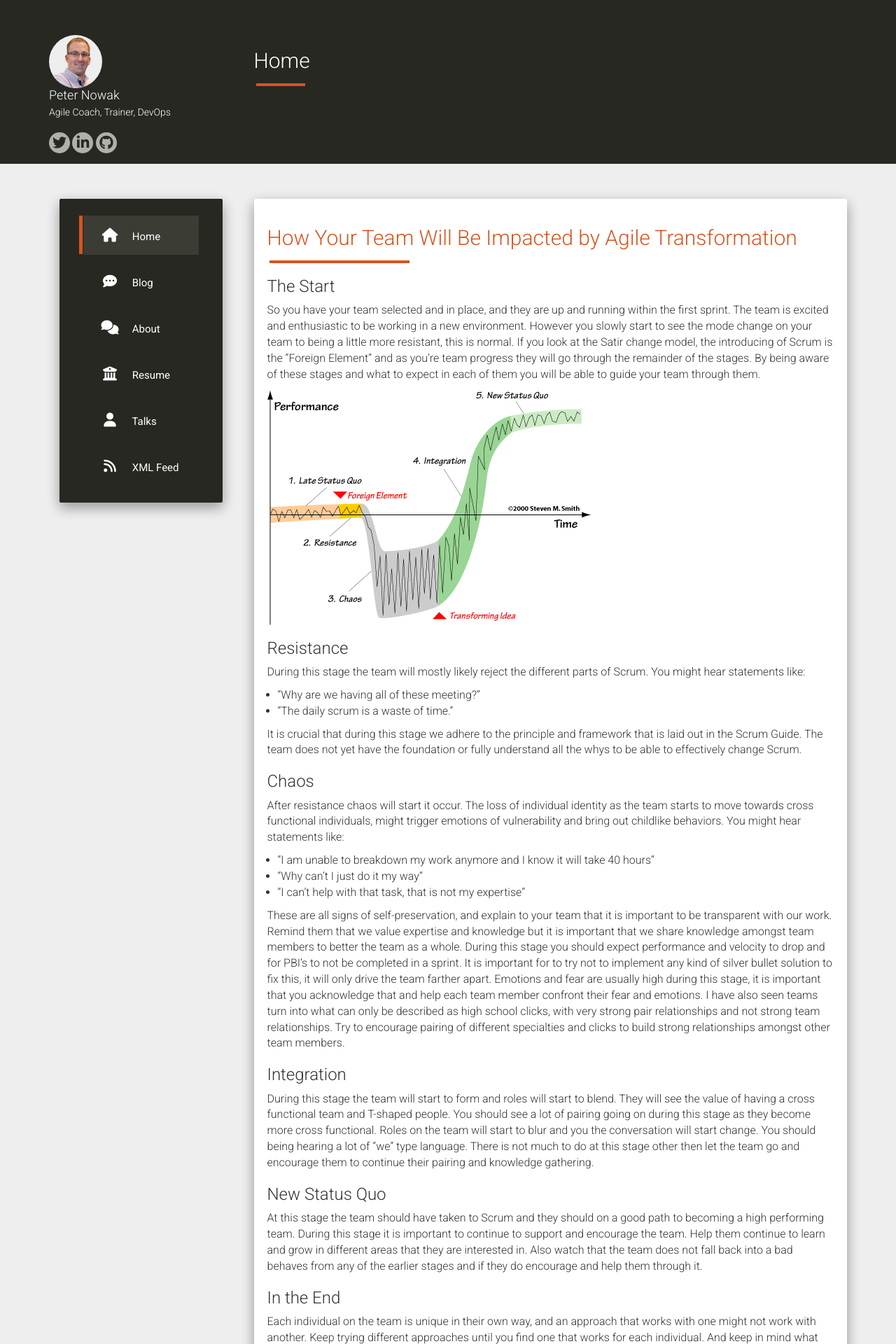
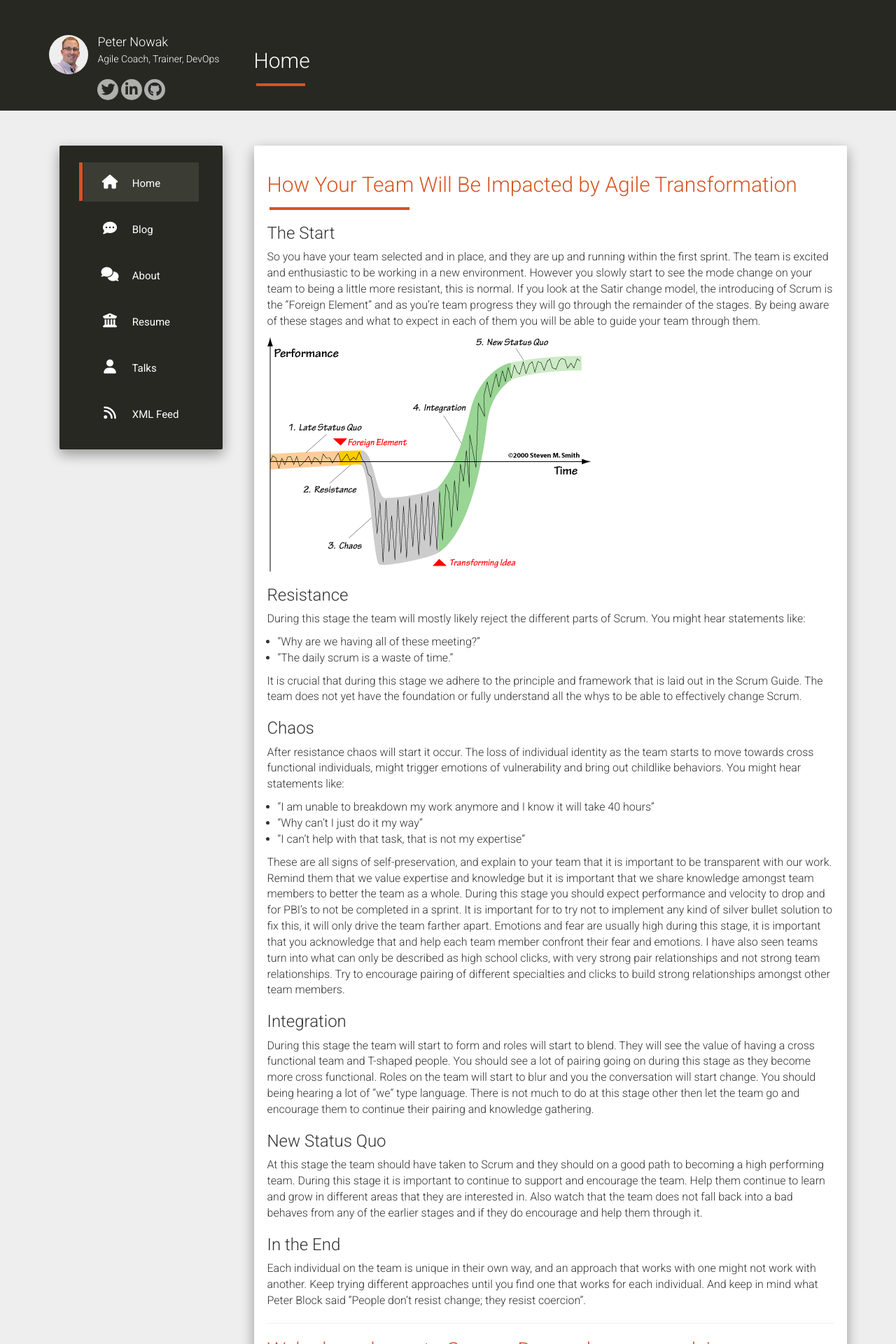
Before and after one commit to pjnowak1213/pjnowak1213.github.io, a Jekyll site: the page built from index.html, in a window 1280 px wide. Shown: the top 1920 px of the page at 70% size. Built offline with Jekyll 4.4.1, drawn with Linux system fonts in a browser that asks for light colours; nearby versions of some CDN libraries.

Commit message:
Made logo image smaller

```diff
--- a/static/css/main.css
+++ b/static/css/main.css
@@ -7,9 +7,9 @@
 .full{ font-size: 16px; }
 
 .logo-img {
-    width: 76px;
-    height: 76px;
-    border-radius: 80px;
+    width: 56px;
+    height: 56px;
+    border-radius: 60px;
     margin: 0 auto;
     background: #EEE;
 }
```
Also changed, not shown: 3 other files.
